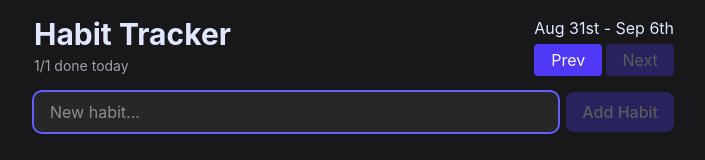
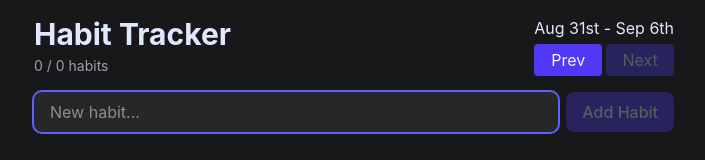
Before and after one commit to NotNotEvan/habit-tracker-template, a React (Vite) app: page / in a window 1280 px wide. Shown: the top 160 px of the page, without its empty margins (286-991 px from the left). Built offline with nearby package versions, Linux system fonts and the light colour scheme.

Commit message:
update header to show habit completion stats

```diff
--- a/src/components/Header.tsx
+++ b/src/components/Header.tsx
@@ -2,6 +2,7 @@ import { format } from 'date-fns'
 
 import { Button } from '@/components/Button'
 import { useDate } from '@/hooks/useDate'
+import { useHabit } from '@/hooks/useHabit'
 
 export function Header() {
   const {
@@ -11,12 +12,16 @@ export function Header() {
     showPreviousWeek,
     isCurrentWeek
   } = useDate()
+  const { getDailyStats } = useHabit()
+  const { totalHabitsCount, habitsCompletedTodayCount } = getDailyStats()
 
   return (
     <header className='flex items-center justify-between'>
       <div className='flex flex-col gap-1'>
         <h1 className='text-3xl font-bold'>Habit Tracker</h1>
-        <span className='text-sm text-zinc-400'>1/1 done today</span>
+        <span className='text-sm text-zinc-400'>
+          {habitsCompletedTodayCount} / {totalHabitsCount} habits
+        </span>
       </div>
       <div className='flex flex-col gap-1'>
         <p>
--- a/src/contexts/HabitContext.tsx
+++ b/src/contexts/HabitContext.tsx
@@ -1,6 +1,7 @@
 import { isSameDay } from 'date-fns'
 import { createContext, useState, type PropsWithChildren } from 'react'
 
+import { useDate } from '@/hooks/useDate'
 import type { Habit } from '@/types/habit'
 
 interface HabitContextType {
@@ -8,11 +9,16 @@ interface HabitContextType {
   addHabit: (habitName: string) => void
   deleteHabit: (habitId: string) => void
   toggleHabit: (habitId: string, date: Date) => void
+  getDailyStats: () => {
+    totalHabitsCount: number
+    habitsCompletedTodayCount: number
+  }
 }
 
 const HabitContext = createContext<HabitContextType | null>(null)
 
 function HabitProvider({ children }: PropsWithChildren) {
+  const { today } = useDate()
   const [habits, setHabits] = useState<Habit[]>([])
 
   function addHabit(name: string) {
@@ -47,11 +53,31 @@ function HabitProvider({ children }: PropsWithChildren) {
     )
   }
 
+  function getDailyStats(): {
+    totalHabitsCount: number
+    habitsCompletedTodayCount: number
+  } {
+    const todayCompletions = habits.reduce((total, habit) => {
+      return (
+        total +
+        habit.completions.filter((completionDate) =>
+          isSameDay(completionDate, today)
+        ).length
+      )
+    }, 0)
+
+    return {
+      totalHabitsCount: habits.length,
+      habitsCompletedTodayCount: todayCompletions
+    }
+  }
+
   const contextValue: HabitContextType = {
     habits,
     addHabit,
     deleteHabit,
-    toggleHabit
+    toggleHabit,
+    getDailyStats
   }
 
   return <HabitContext value={contextValue}>{children}</HabitContext>
```
